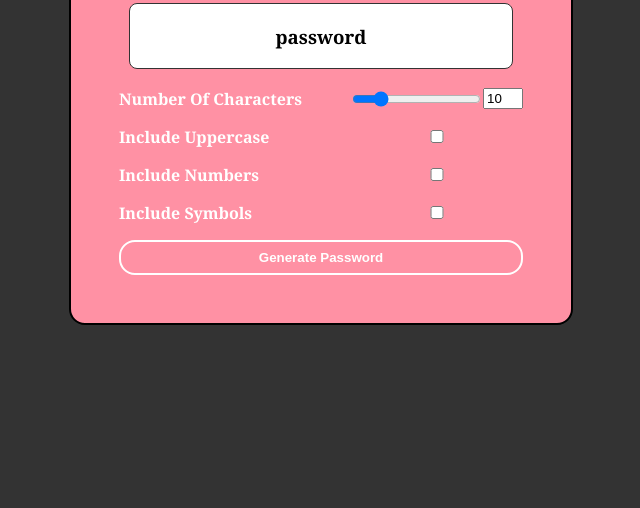
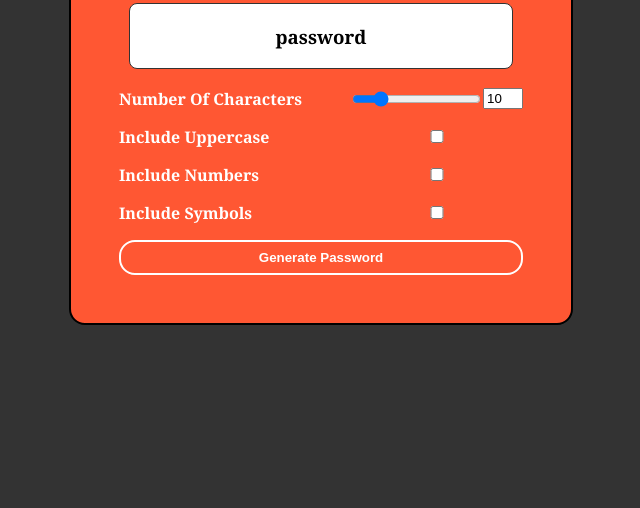
Before and after one commit to lightenv/lightenvpasswordgenerator, a plain HTML site: page index.html in a window 1280 px wide. Shown: the part 292-800 px from the top of the page, without its empty margins (319-959 px from the left). Drawn offline with Linux system fonts and the light colour scheme.

Commit message:
Update styles.css

```diff
--- a/styles.css
+++ b/styles.css
@@ -10,7 +10,7 @@ body {
 }
 
 .container {
-  background-color: #ff91a4;
+  background-color: #FF5733;
   padding: 3rem;
   border-radius: 1rem;
   border: 2px solid black;
```
